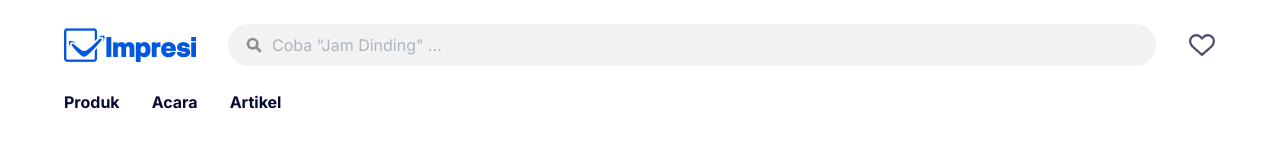
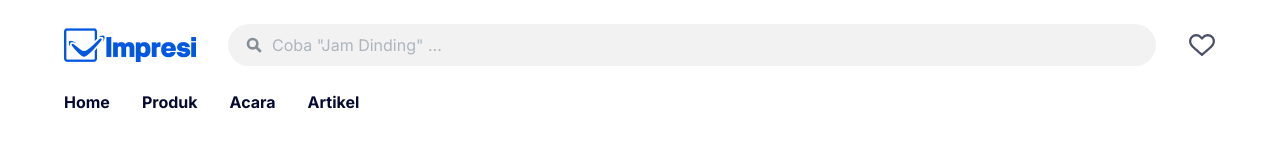
Before and after one commit to acomarcho/myimpresi-frontend, a Next.js app: page /article in a window 1280 px wide. Shown: the top 166 px of the page. Built offline with nearby package versions, Linux system fonts and the light colour scheme; no server answers; what react-google-recaptcha-v3 would draw is missing.

Commit message:
Feat: Add home at navbar

```diff
--- a/components/common/navbar.tsx
+++ b/components/common/navbar.tsx
@@ -101,6 +101,9 @@ const Navbar = () => {
             </Link>
           </div>
           <div className="flex gap-[2rem] mt-[1.5rem]">
+            <Link href="/" className="font-inter text-neutral-100 font-bold">
+              Home
+            </Link>
             <Link
               href="/product"
               className="font-inter text-neutral-100 font-bold"
```
